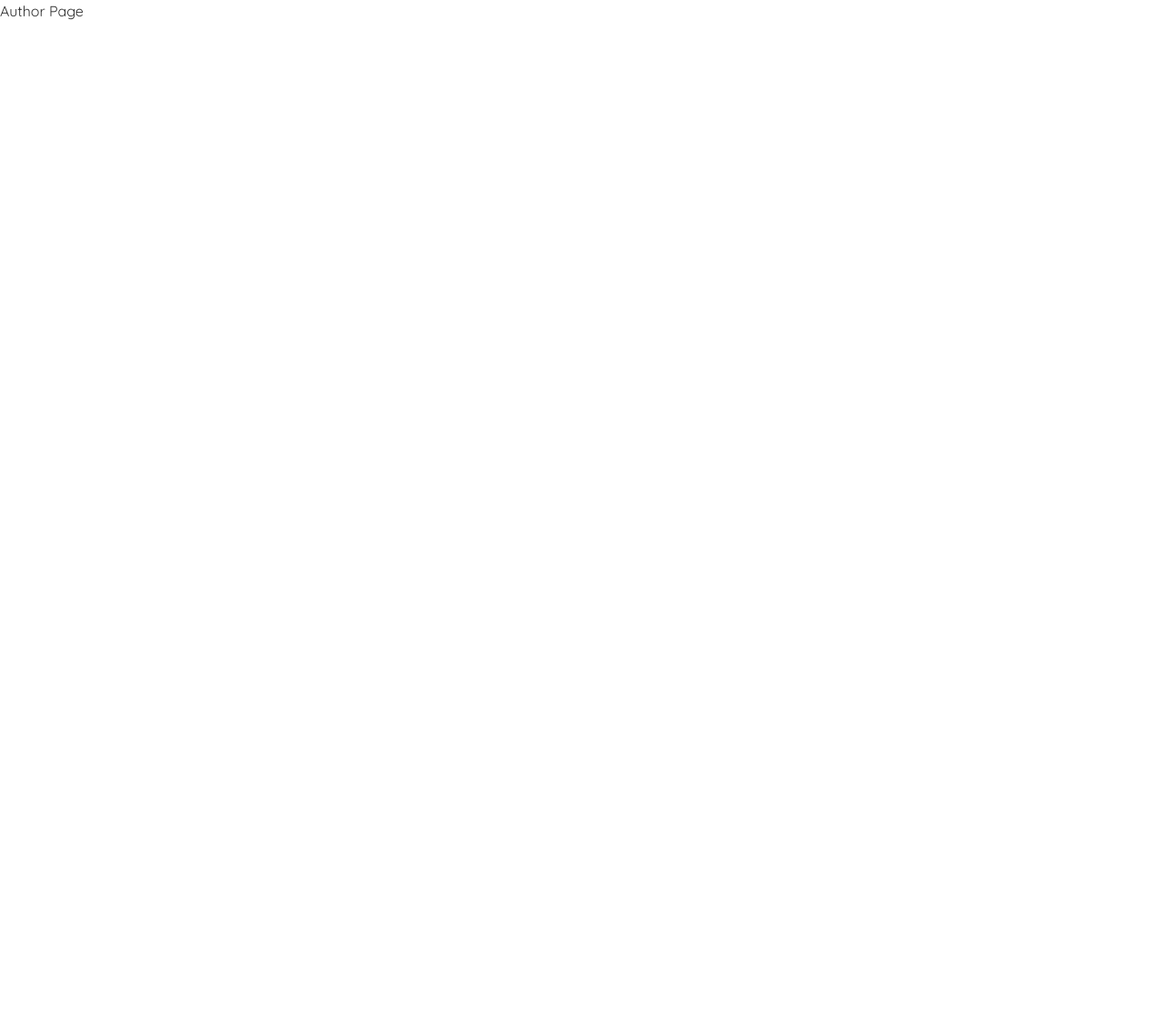
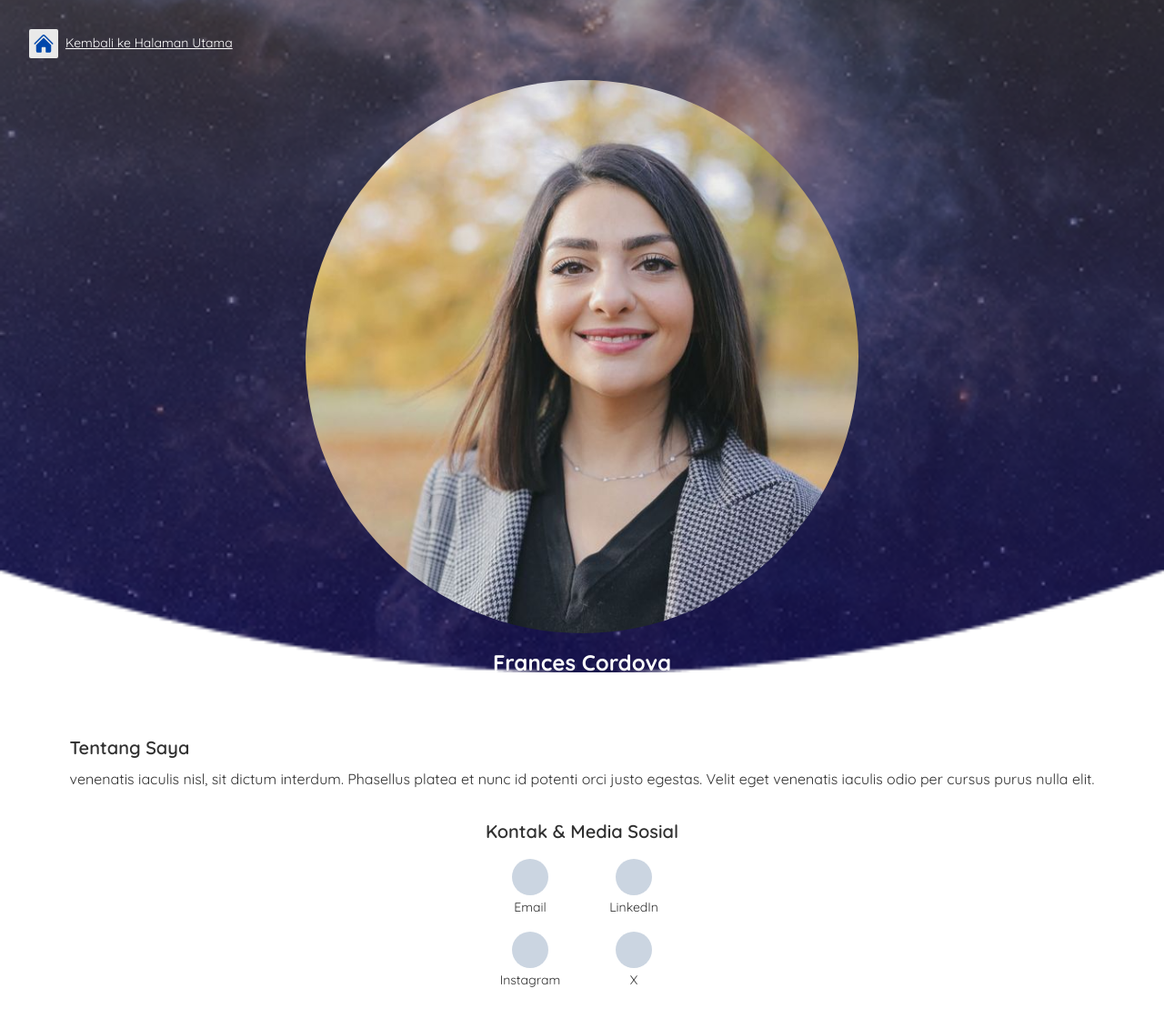
Before and after one commit to jakapaw/antares-blog-client, a Next.js app: page /author in a window 1280 px wide. Shown: the whole page at 91% size. Before the commit the page ends 800 px from the top, so only its background shows below. Built offline with nearby package versions, Linux system fonts and the light colour scheme.

Commit message:
Implement Author Page

```diff
--- a/src/app/article/page.tsx
+++ b/src/app/article/page.tsx
@@ -1,5 +1,8 @@
+'use client';
+
 import FooterPrimary from "@/components/FooterPrimary";
 import Image from "next/image";
+import { useRouter } from "next/navigation";
 import TempImage from "../../../public/blue-ridge-2.jpg";
 import TempProfile from "../../../public/profile-1.jpg";
 import HeaderSecondary from "./HeaderSecondary";
@@ -19,7 +22,7 @@ export default function ArticlePage() {
         <div>
           {/* Tags */}
         </div>
-        <div className="text-justify">
+        <div className="">
           <h2 className="text-lg font-medium">Ringkasan</h2>
           <ul className="list-disc px-2 list-inside *:p-1 text-sm">
             <li>Ut arcu senectus posuere. Per maecenas conubia porttitor aptent laoreet euismod curabitur.</li>
@@ -44,11 +47,13 @@ export default function ArticlePage() {
 }
 
 function WriterInfo() {
+  const navigate = useRouter();
+
   return (
     <div className="h-[200px] p-4">
       <h1 className="font-medium text-lg">Tentang Penulis</h1>
       <div className="flex items-center mt-4">
-        <Image src={TempProfile} alt="Image" className="aspect-square object-cover w-20 h-20" />
+        <Image src={TempProfile} alt="Image" className="aspect-square object-cover w-20 h-20" onClick={() => navigate.push('/author')}/>
         <div className="ml-2 w-2/3">
           <span className="font-medium">Nama Lengkap Penulis</span>
           <p className="text-xs">venenatis iaculis nisl, sit dictum interdum. Phasellus  platea et nunc id potenti orci justo egestas. Velit eget venenatis  iaculis odio per cursus purus nulla elit.</p>
--- a/src/app/author/page.tsx
+++ b/src/app/author/page.tsx
@@ -1,5 +1,65 @@
+import { HomeIcon } from "@heroicons/react/24/solid";
+import Image from "next/image";
+import Link from "next/link";
+import TempProfile from "../../../public/profile-1.jpg";
+
 export default function AuthorPage() {
   return (
-    <div>Author Page</div>
+    <>
+      <div className="flex flex-col p-8 gap-4"
+      style={{
+        backgroundImage: 'url(/profile-bg.png)',
+        backgroundRepeat: 'no-repeat',
+        backgroundSize: 'cover',
+        backgroundPosition: '50% 110%'
+      }}>
+        <NavigationBar />
+        <Image src={TempProfile} alt="Profile Image" className="mt-2 self-center aspect-square object-cover rounded-full w-1/2"/>
+        <span className="text-2xl text-white font-bold self-center">Frances Cordova</span>
+      </div>
+      <div className="flex flex-col items-center p-8 gap-8">
+        <div>
+          <h1 className="text-xl font-semibold mb-2">Tentang Saya</h1>
+          <p className="text-justify">venenatis iaculis nisl, sit dictum interdum. Phasellus  platea et nunc id potenti orci justo egestas. Velit eget venenatis  iaculis odio per cursus purus nulla elit.</p>
+        </div>
+        <div className="text-center">
+          <h1 className="text-xl font-semibold mb-4">Kontak & Media Sosial</h1>
+          <div className="grid grid-cols-2 gap-4">
+            <ContactLink name={"Email"} href={""} />
+            <ContactLink name={"LinkedIn"} href={""} />
+            <ContactLink name={"Instagram"} href={""} />
+            <ContactLink name={"X"} href={""} />
+          </div>
+        </div>
+      </div>
+    </>
   )
 }
+
+function NavigationBar() {
+  return (
+    <div>
+      <Link href="/">
+        <HomeIcon className="inline-block mr-2 size-8 bg-[#e9e9e9] p-1 text-cobalt rounded-sm"/>
+        <span className="text-sm underline text-white">Kembali ke Halaman Utama</span>
+      </Link>
+    </div>
+  )
+}
+
+function ContactLink({
+  name,
+  logo,
+  href = ""
+}: {
+  name: string,
+  logo?: string,
+  href: string
+}) {
+  return (
+    <Link href={href}>
+      <div className="mx-auto size-[40px] bg-slate-300 rounded-full"></div>
+      <span className="text-sm">{name}</span>
+    </Link>
+  )
+}
```
Also changed, not shown: public/profile-bg.png (added).
